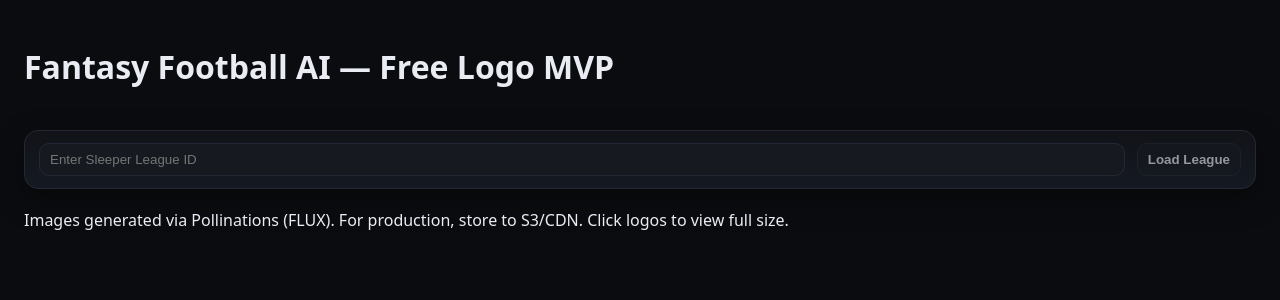
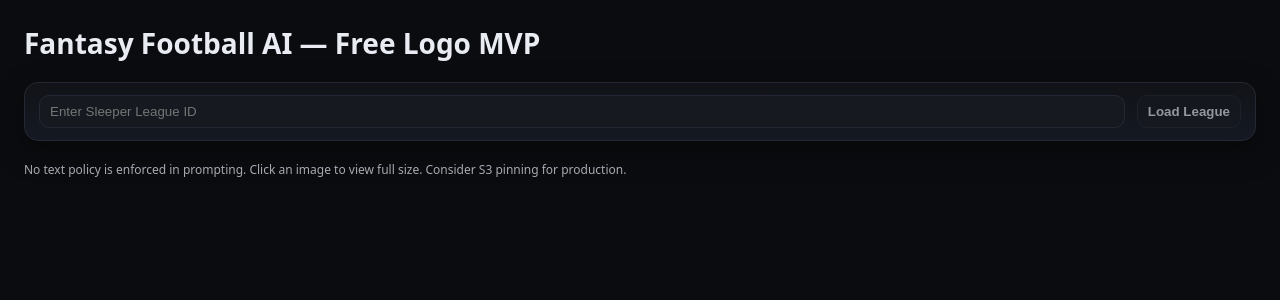
Before and after one commit to nmortimer/Fantasy3, a Next.js app: page / in a window 1280 px wide. Shown: the top 300 px of the page. Built offline with nearby package versions, Linux system fonts and the light colour scheme.

Commit message:
Update page.tsx

```diff
--- a/app/page.tsx
+++ b/app/page.tsx
@@ -3,72 +3,51 @@ import { useState } from "react";
 import TeamCard from "@/components/TeamCard";
 
 type Team = {
-  teamId: string;
-  owner: string;
-  teamName: string;
-  mascot: string;
-  primary: string;
-  secondary: string;
-  logo: string | null;
+  teamId:string; owner:string; teamName:string; mascot:string;
+  primary:string; secondary:string; logo:string|null;
 };
+type League = { league:{id:string; name:string}; teams:Team[] };
 
-type LeaguePayload = { league: { id: string; name: string }; teams: Team[] };
+export default function Page(){
+  const [leagueId,setLeagueId]=useState("");
+  const [league,setLeague]=useState<League|null>(null);
+  const [loading,setLoading]=useState(false);
 
-export default function Page() {
-  const [leagueId, setLeagueId] = useState("");
-  const [league, setLeague] = useState<LeaguePayload | null>(null);
-  const [loading, setLoading] = useState(false);
-
-  const loadLeague = async () => {
-    try {
+  const loadLeague=async()=>{
+    try{
       setLoading(true);
-      const res = await fetch(`/api/league?leagueId=${leagueId}`);
-      const data: LeaguePayload | { error: string } = await res.json();
-      if (!res.ok) throw new Error((data as any).error || "Failed to load league");
-      setLeague(data as LeaguePayload);
-    } catch (e) {
-      alert((e as Error).message);
-    } finally {
-      setLoading(false);
-    }
+      const r=await fetch(`/api/league?leagueId=${leagueId}`);
+      const data=await r.json();
+      if(!r.ok) throw new Error(data.error||"Failed to load league");
+      setLeague(data);
+    }catch(e:any){ alert(e.message); }finally{ setLoading(false); }
   };
 
-  const updateTeam = (teamId: string, patch: Partial<Team>) => {
-    if (!league) return;
-    setLeague({
-      ...league,
-      teams: league.teams.map((t) => (t.teamId === teamId ? { ...t, ...patch } : t))
-    });
+  const updateTeam=(teamId:string, patch:Partial<Team>)=>{
+    if(!league) return;
+    setLeague({...league, teams: league.teams.map(t=>t.teamId===teamId?{...t,...patch}:t)});
   };
 
   return (
     <main className="container">
-      <h1>Fantasy Football AI — Free Logo MVP</h1>
+      <div className="h1">Fantasy Football AI — Free Logo MVP</div>
 
       <div className="toolbar">
-        <input
-          placeholder="Enter Sleeper League ID"
-          value={leagueId}
-          onChange={(e) => setLeagueId(e.target.value)}
-        />
-        <button onClick={loadLeague} disabled={loading || !leagueId}>
-          {loading ? "Loading…" : "Load League"}
-        </button>
+        <input placeholder="Enter Sleeper League ID" value={leagueId} onChange={(e)=>setLeagueId(e.target.value)} />
+        <button onClick={loadLeague} disabled={loading||!leagueId}>{loading?"Loading…":"Load League"}</button>
       </div>
 
-      {league && (
-        <>
-          <h2>{league.league.name}</h2>
-          <div className="cards">
-            {league.teams.map((t) => (
-              <TeamCard key={t.teamId} team={t} onUpdate={updateTeam} />
-            ))}
-          </div>
-        </>
-      )}
+      {league && <>
+        <div className="h2">{league.league.name}</div>
+        <div className="cards">
+          {league.teams.map(t=>(
+            <TeamCard key={t.teamId} team={t} onUpdate={updateTeam} />
+          ))}
+        </div>
+      </>}
 
-      <div className="footer">
-        Images generated via Pollinations (FLUX). For production, store to S3/CDN. Click logos to view full size.
+      <div style={{opacity:.7,fontSize:12}}>
+        No text policy is enforced in prompting. Click an image to view full size. Consider S3 pinning for production.
       </div>
     </main>
   );
```
